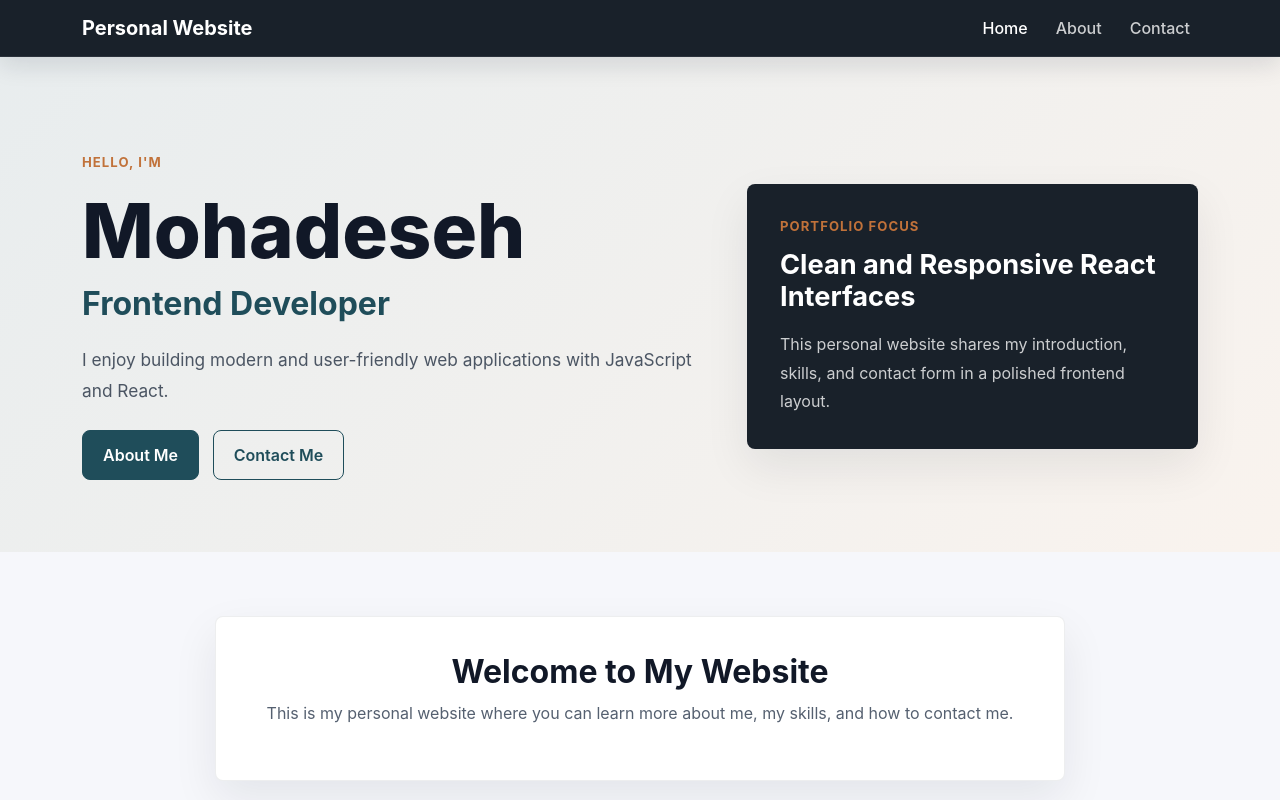
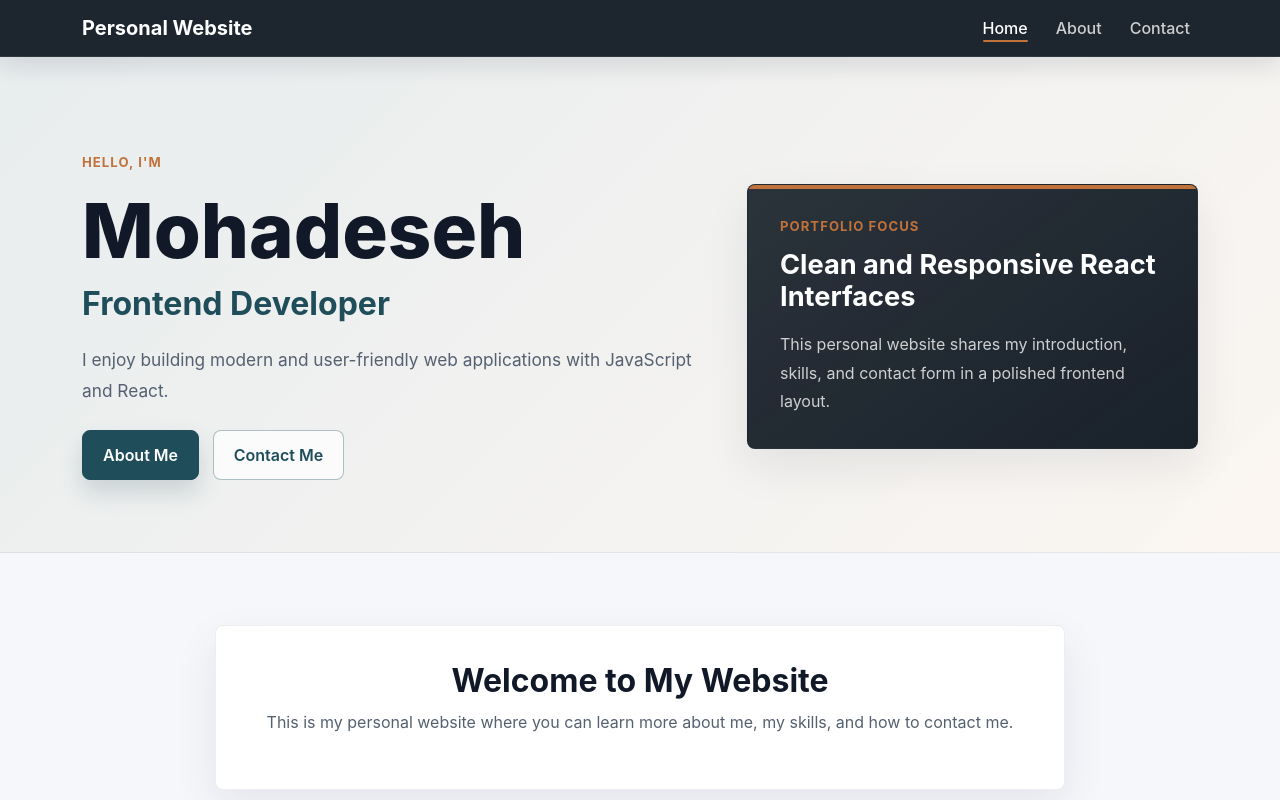
Before and after one commit to mohadesehesmaeilzadeh/personal-website, a React (Create React App) app: page / in a window 1280 px wide. Shown: the top 800 px of the page. Built offline with nearby package versions, Linux system fonts and the light colour scheme.

Commit message:
edit: make the style of the page better

```diff
--- a/src/App.css
+++ b/src/App.css
@@ -1,5 +1,20 @@
+:root {
+  --color-bg: #f6f7fb;
+  --color-surface: #ffffff;
+  --color-ink: #111827;
+  --color-muted: #556070;
+  --color-brand: #1f4d5a;
+  --color-brand-dark: #173b45;
+  --color-accent: #c1723a;
+  --color-line: rgba(31, 41, 55, 0.08);
+  --shadow-soft: 0 18px 45px rgba(15, 23, 42, 0.08);
+  --shadow-hover: 0 22px 55px rgba(15, 23, 42, 0.12);
+}
+
 body {
-  background: #f6f7fb;
+  background:
+    linear-gradient(180deg, #ffffff 0, var(--color-bg) 340px),
+    var(--color-bg);
   color: #1f2933;
 }
 
@@ -7,38 +22,55 @@ a {
   text-decoration: none;
 }
 
+main {
+  width: 100%;
+}
+
 .btn {
   border-radius: 8px;
   font-weight: 600;
   padding: 0.75rem 1.25rem;
+  transition:
+    transform 0.18s ease,
+    box-shadow 0.18s ease,
+    background-color 0.18s ease,
+    border-color 0.18s ease;
+}
+
+.btn:hover,
+.btn:focus {
+  transform: translateY(-1px);
 }
 
 .btn-primary {
-  background-color: #1f4d5a;
-  border-color: #1f4d5a;
+  background-color: var(--color-brand);
+  border-color: var(--color-brand);
+  box-shadow: 0 12px 24px rgba(31, 77, 90, 0.18);
 }
 
 .btn-primary:hover,
 .btn-primary:focus {
-  background-color: #173b45;
-  border-color: #173b45;
+  background-color: var(--color-brand-dark);
+  border-color: var(--color-brand-dark);
 }
 
 .btn-outline-primary {
-  border-color: #1f4d5a;
-  color: #1f4d5a;
+  background-color: rgba(255, 255, 255, 0.72);
+  border-color: rgba(31, 77, 90, 0.35);
+  color: var(--color-brand);
 }
 
 .btn-outline-primary:hover,
 .btn-outline-primary:focus {
-  background-color: #1f4d5a;
-  border-color: #1f4d5a;
+  background-color: var(--color-brand);
+  border-color: var(--color-brand);
 }
 
 .site-navbar {
-  background-color: #19212a;
+  background-color: rgba(25, 33, 42, 0.98);
   border-bottom: 1px solid rgba(255, 255, 255, 0.08);
   box-shadow: 0 8px 24px rgba(15, 23, 42, 0.12);
+  backdrop-filter: blur(12px);
 }
 
 .site-navbar .navbar-brand {
@@ -50,12 +82,36 @@ a {
   color: rgba(255, 255, 255, 0.78);
   font-weight: 500;
   margin-left: 0.75rem;
+  position: relative;
 }
 
 .site-navbar .nav-link:hover,
 .site-navbar .nav-link:focus,
 .site-navbar .nav-link.active {
   color: #ffffff;
+}
+
+.site-navbar .nav-link::after {
+  background: var(--color-accent);
+  border-radius: 999px;
+  bottom: 0.35rem;
+  content: "";
+  height: 2px;
+  left: 0.5rem;
+  opacity: 0;
+  position: absolute;
+  right: 0.5rem;
+  transform: scaleX(0.4);
+  transition:
+    opacity 0.18s ease,
+    transform 0.18s ease;
+}
+
+.site-navbar .nav-link:hover::after,
+.site-navbar .nav-link:focus::after,
+.site-navbar .nav-link.active::after {
+  opacity: 1;
+  transform: scaleX(1);
 }
 
 .home,
@@ -67,14 +123,15 @@ a {
 
 .hero {
   background:
-    linear-gradient(135deg, rgba(31, 77, 90, 0.1), rgba(199, 139, 88, 0.1)),
-    #ffffff;
+    linear-gradient(135deg, rgba(31, 77, 90, 0.1), rgba(199, 139, 88, 0.08)),
+    var(--color-surface);
+  border-bottom: 1px solid rgba(31, 41, 55, 0.06);
   padding: 6rem 0 4.5rem;
 }
 
 .hero-subtitle,
 .eyebrow {
-  color: #c1723a;
+  color: var(--color-accent);
   font-size: 0.82rem;
   font-weight: 700;
   letter-spacing: 0.08em;
@@ -83,21 +140,21 @@ a {
 }
 
 .hero h1 {
-  color: #111827;
+  color: var(--color-ink);
   font-size: clamp(2.5rem, 6vw, 4.75rem);
   font-weight: 800;
   margin: 0;
 }
 
 .hero h2 {
-  color: #1f4d5a;
+  color: var(--color-brand);
   font-size: clamp(1.35rem, 3vw, 2rem);
   font-weight: 700;
   margin: 0.6rem 0 1.25rem;
 }
 
 .hero-description {
-  color: #4b5563;
+  color: var(--color-muted);
   font-size: 1.08rem;
   line-height: 1.8;
   max-width: 620px;
@@ -114,14 +171,41 @@ a {
 .intro-card,
 .content-card,
 .slide-card {
-  border: 1px solid rgba(31, 41, 55, 0.08);
+  border: 1px solid var(--color-line);
   border-radius: 8px;
-  box-shadow: 0 18px 45px rgba(15, 23, 42, 0.08);
+  box-shadow: var(--shadow-soft);
+  transition:
+    border-color 0.18s ease,
+    box-shadow 0.18s ease,
+    transform 0.18s ease;
+}
+
+.hero-card:hover,
+.intro-card:hover,
+.content-card:hover,
+.slide-card:hover {
+  border-color: rgba(31, 77, 90, 0.16);
+  box-shadow: var(--shadow-hover);
+  transform: translateY(-2px);
 }
 
 .hero-card {
-  background: #19212a;
+  background:
+    linear-gradient(145deg, rgba(255, 255, 255, 0.08), rgba(255, 255, 255, 0)),
+    #19212a;
   color: #ffffff;
+  overflow: hidden;
+  position: relative;
+}
+
+.hero-card::before {
+  background: var(--color-accent);
+  content: "";
+  height: 4px;
+  left: 0;
+  position: absolute;
+  right: 0;
+  top: 0;
 }
 
 .hero-card .card-body {
@@ -141,7 +225,7 @@ a {
 }
 
 .home-about {
-  padding: 4rem 0 5rem;
+  padding: 4.5rem 0 5.25rem;
 }
 
 .intro-card {
@@ -159,7 +243,7 @@ a {
 .page-header h1,
 .content-card h2,
 .contact-section h1 {
-  color: #111827;
+  color: var(--color-ink);
   font-weight: 750;
 }
 
@@ -167,7 +251,7 @@ a {
 .page-header p,
 .content-card p,
 .contact-section p {
-  color: #556070;
+  color: var(--color-muted);
   line-height: 1.8;
 }
 
@@ -185,7 +269,7 @@ a {
 }
 
 .slide-card {
-  background: #ffffff;
+  background: var(--color-surface);
   min-height: 230px;
 }
 
@@ -201,7 +285,7 @@ a {
   align-items: center;
   background: #e9f3f4;
   border-radius: 50%;
-  color: #1f4d5a;
+  color: var(--color-brand);
   display: inline-flex;
   font-weight: 700;
   height: 42px;
@@ -211,24 +295,25 @@ a {
 }
 
 .slide-card .card-title {
-  color: #111827;
+  color: var(--color-ink);
   font-size: 1.6rem;
   font-weight: 750;
 }
 
 .slide-card .card-text {
-  color: #556070;
+  color: var(--color-muted);
   line-height: 1.8;
   max-width: 620px;
 }
 
 .slick-prev::before,
 .slick-next::before {
-  color: #1f4d5a;
+  color: var(--color-brand);
+  opacity: 0.95;
 }
 
 .slick-dots li button::before {
-  color: #1f4d5a;
+  color: var(--color-brand);
 }
 
 .about,
@@ -249,6 +334,12 @@ a {
   padding: 2rem;
 }
 
+.content-card {
+  background:
+    linear-gradient(180deg, rgba(255, 255, 255, 0.9), #ffffff),
+    var(--color-surface);
+}
+
 .skills-list {
   display: flex;
   flex-wrap: wrap;
@@ -260,6 +351,16 @@ a {
   border-radius: 8px;
   font-size: 0.95rem;
   padding: 0.7rem 0.9rem;
+  transition:
+    border-color 0.18s ease,
+    color 0.18s ease,
+    transform 0.18s ease;
+}
+
+.skill-badge:hover {
+  border-color: rgba(31, 77, 90, 0.3);
+  color: var(--color-brand) !important;
+  transform: translateY(-1px);
 }
 
 .contact-section {
@@ -273,13 +374,19 @@ a {
 }
 
 .contact-form .form-control {
+  background-color: #fbfcfd;
   border-color: #d3dce3;
   border-radius: 8px;
   padding: 0.8rem 0.9rem;
+  transition:
+    background-color 0.18s ease,
+    border-color 0.18s ease,
+    box-shadow 0.18s ease;
 }
 
 .contact-form .form-control:focus {
-  border-color: #1f4d5a;
+  background-color: #ffffff;
+  border-color: var(--color-brand);
   box-shadow: 0 0 0 0.2rem rgba(31, 77, 90, 0.18);
 }
 
```
